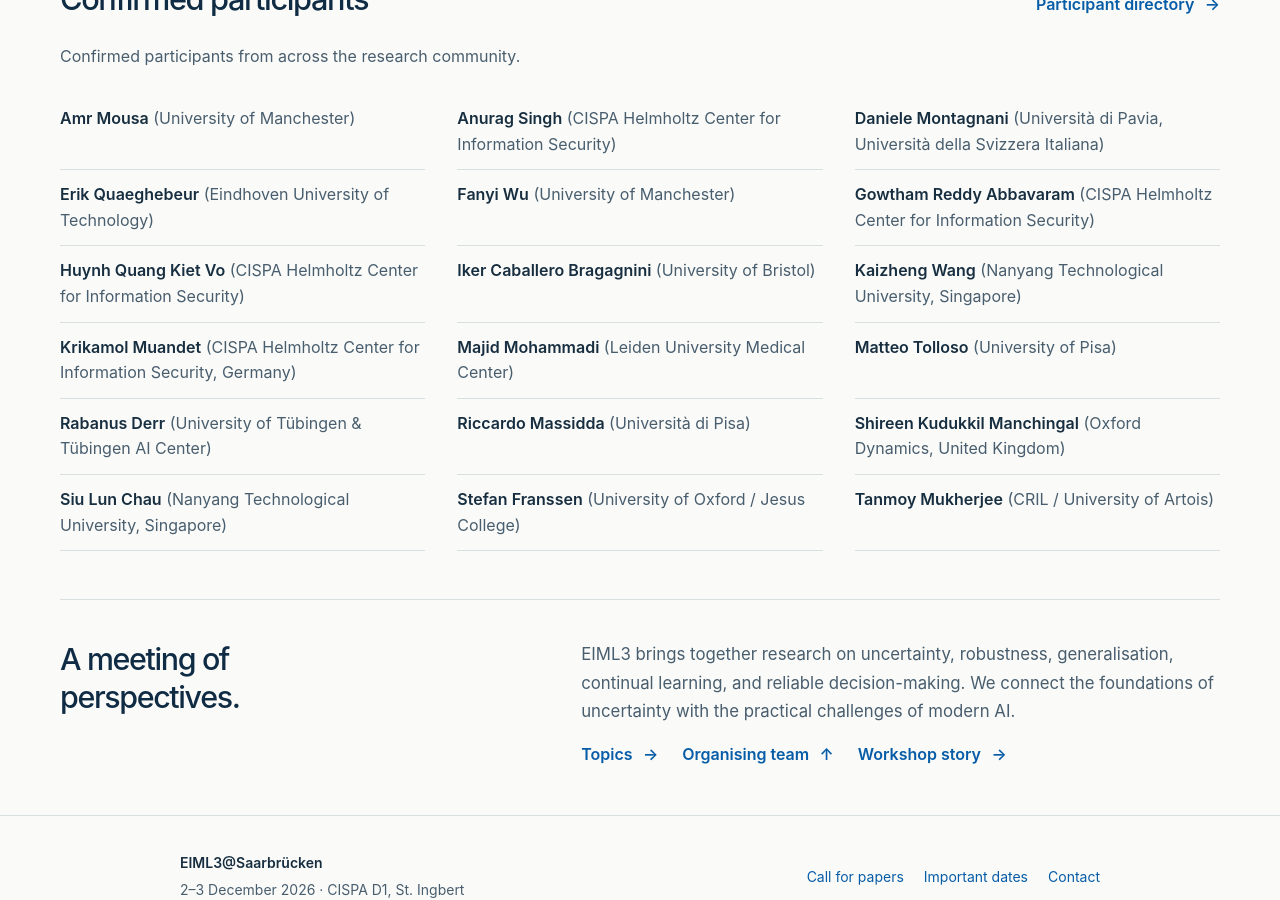
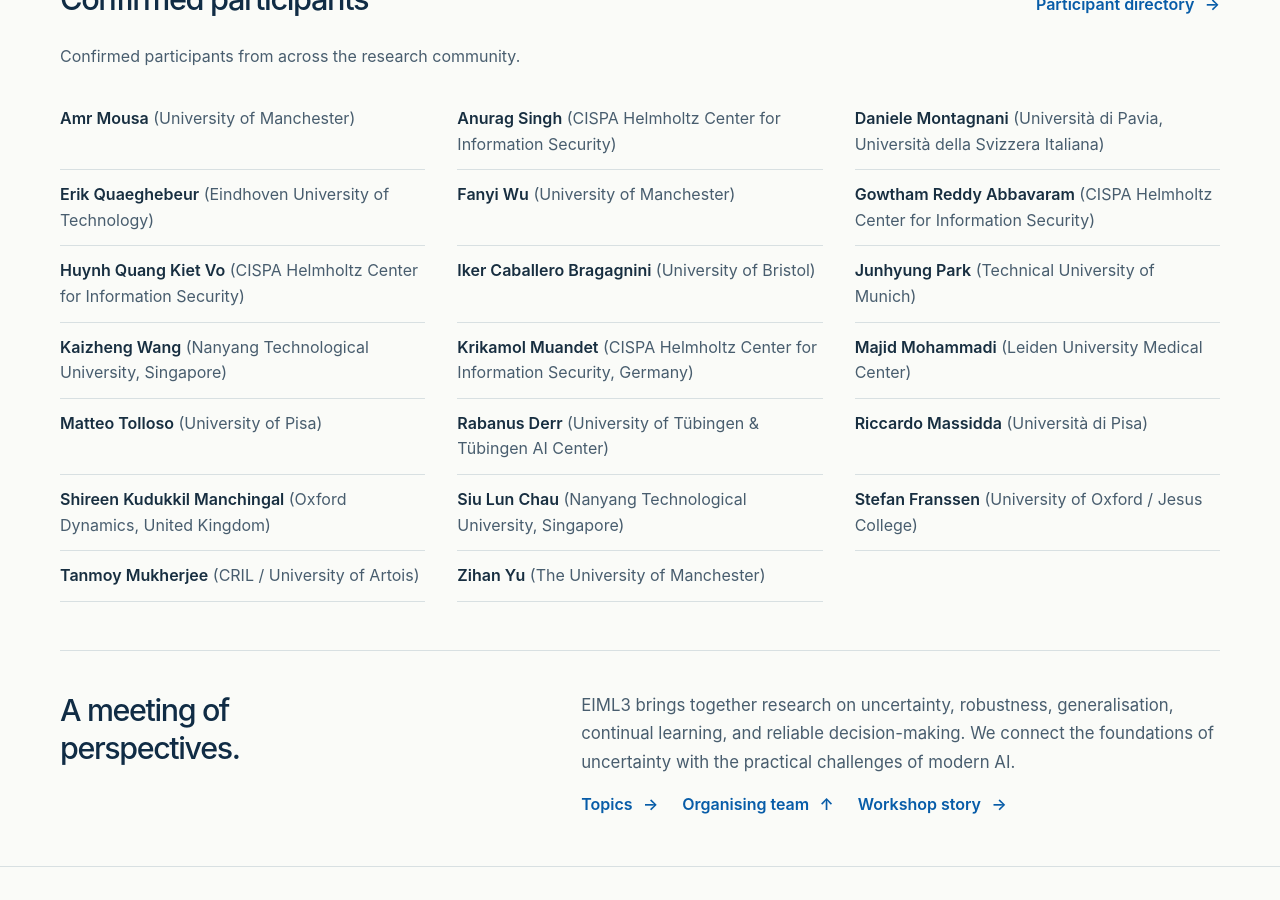
Before and after one commit to epistemic-intelligence-in-ml/epistemic-intelligence-in-ml.github.io, a Jekyll site: the page built from index.md, in a window 1280 px wide and 900 px high, scrolled down 1911 px. Built offline with Jekyll 4.4.1, drawn with Linux system fonts in a browser that asks for light colours.

Commit message:
Add Junhyung Park and Zihan Yu as confirmed participants

```diff
--- a/_data/participants.yml
+++ b/_data/participants.yml
@@ -14,6 +14,8 @@
   affiliation: "CISPA Helmholtz Center for Information Security"
 - name: "Iker Caballero Bragagnini"
   affiliation: "University of Bristol"
+- name: "Junhyung Park"
+  affiliation: "Technical University of Munich"
 - name: "Kaizheng Wang"
   affiliation: "Nanyang Technological University, Singapore"
 - name: "Krikamol Muandet"
@@ -34,3 +36,5 @@
   affiliation: "University of Oxford / Jesus College"
 - name: "Tanmoy Mukherjee"
   affiliation: "CRIL / University of Artois"
+- name: "Zihan Yu"
+  affiliation: "The University of Manchester"
```
Also changed, not shown: 2 other files.
